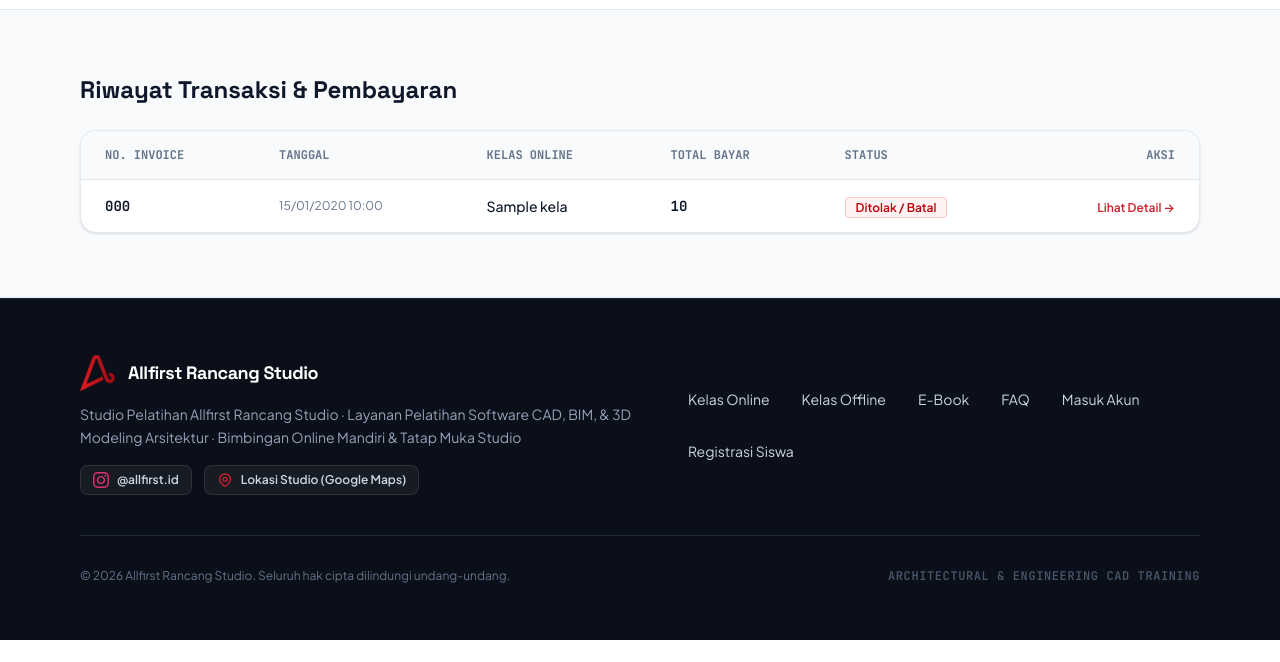
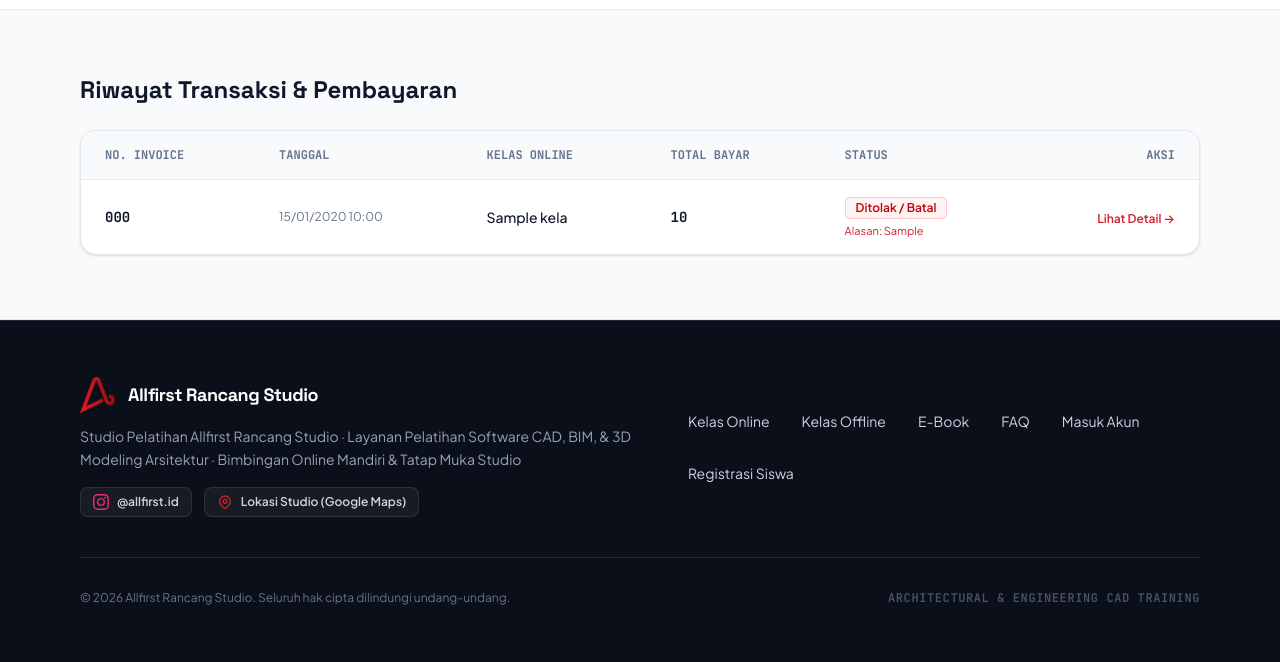
Before and after one commit to muhawwal-git/allfirst-rancang-studio, a Laravel app: template resources/views/student/dashboard.blade.php in a window 1280 px wide. Shown: the part 408-1070 px from the top of the page. Before the commit the page ends 1048 px from the top, so only its background shows below. Run offline with Laravel 12, Linux system fonts and the light colour scheme; the template is opened without the code that fills it: most values are stand-ins (such as "Sample title", 1, 10 or a date in 2020); style sheets or scripts are compiled from the project's sources.

Commit message:
feat: tampilkan alasan penolakan bukti pembayaran kepada siswa di halaman detail invoice dan dashboard

```diff
--- a/resources/views/student/dashboard.blade.php
+++ b/resources/views/student/dashboard.blade.php
@@ -204,9 +204,14 @@
                                                 Menunggu Pembayaran
                                             </span>
                                         @else
-                                            <span class="px-2.5 py-0.5 rounded text-xs font-semibold text-red-700 bg-red-50 border border-red-200">
+                                            <span class="px-2.5 py-0.5 rounded text-xs font-semibold text-red-700 bg-red-50 border border-red-200 inline-block">
                                                 Ditolak / Batal
                                             </span>
+                                            @if($trx->alasan_penolakan)
+                                                <div class="text-[11px] text-[#D11F2E] mt-1 max-w-[240px] leading-snug">
+                                                    Alasan: {{ $trx->alasan_penolakan }}
+                                                </div>
+                                            @endif
                                         @endif
                                     </td>
                                     <td class="px-6 py-4 text-right">
```
Also changed, not shown: resources/views/pages/transaksi-detail.blade.php (+19 -0 lines), tests/Feature/AdminManagementTest.php (+12 -0 lines).
